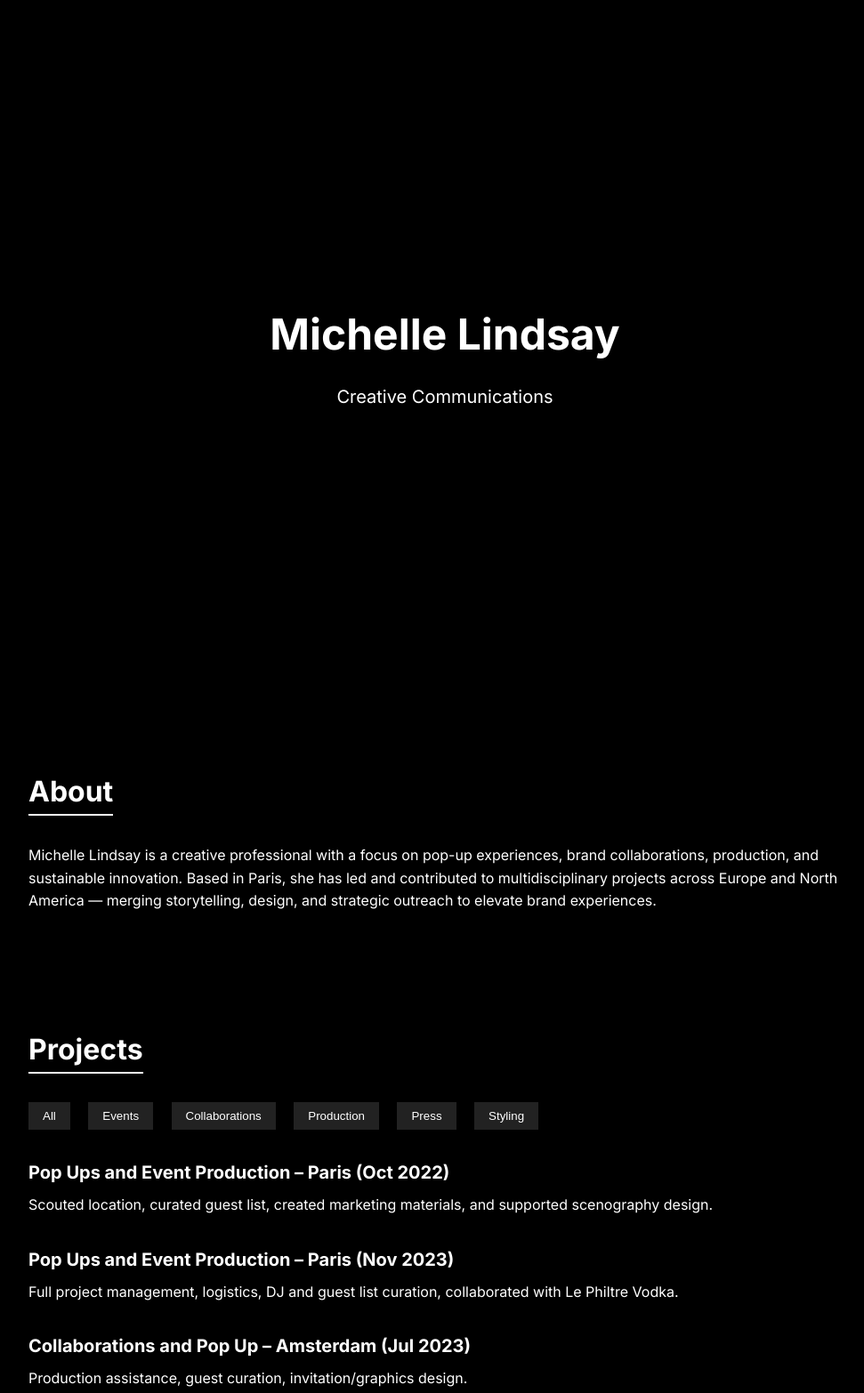
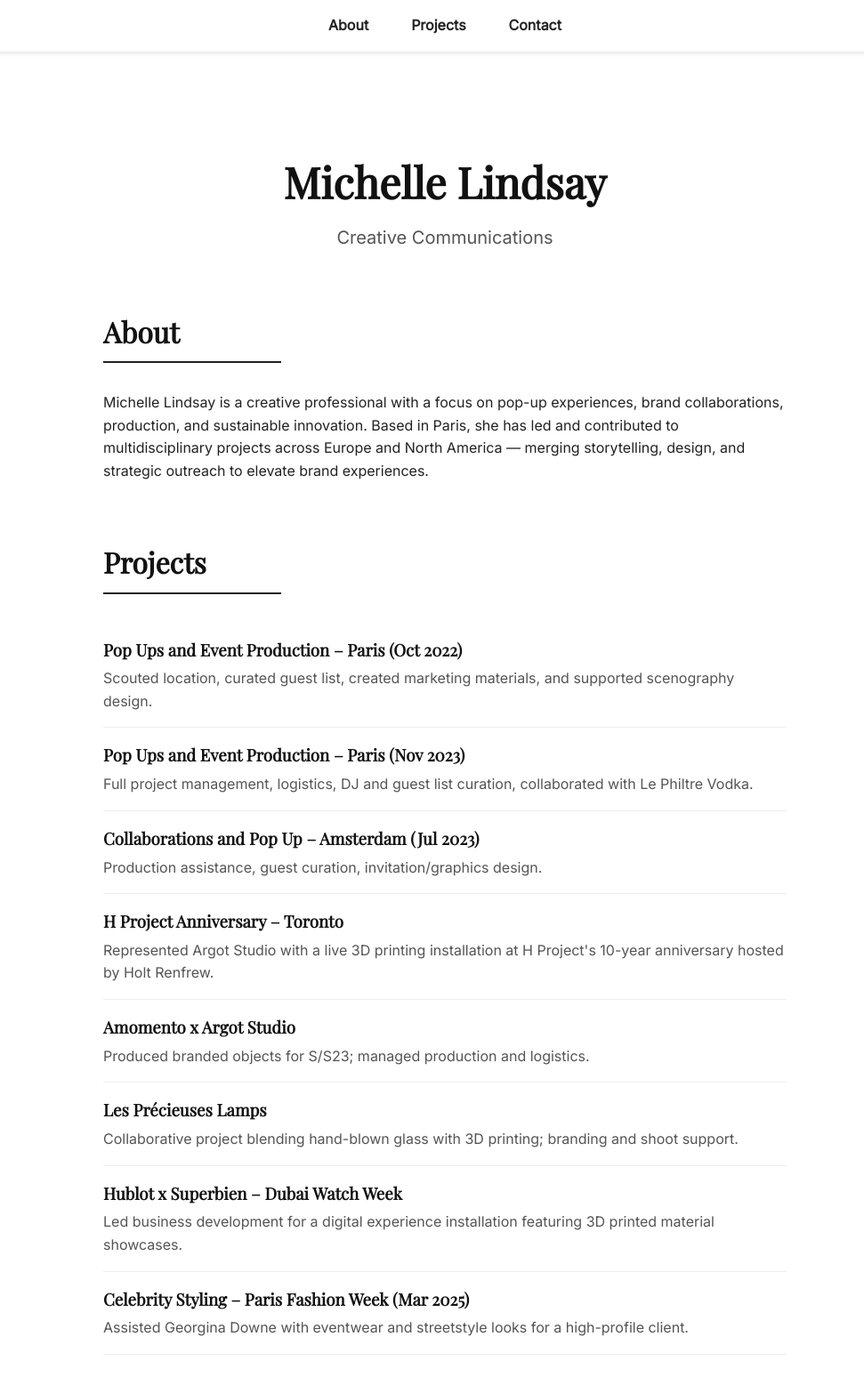
Before and after one commit to michellelindsay/michellelindsay, a plain HTML site: page index.html in a window 1280 px wide. Shown: the top 1566 px of the page at 89% size, without its empty margins (140-1111 px from the left). Drawn offline with nearby package versions, Linux system fonts and the light colour scheme.

Commit message:
Update index.html

```diff
--- a/index.html
+++ b/index.html
@@ -2,79 +2,129 @@
 <html lang="en">
 <head>
   <meta charset="UTF-8" />
-  <meta name="viewport" content="width=device-width, initial-scale=1.0" />
+  <meta name="viewport" content="width=device-width, initial-scale=1" />
   <title>Michelle Lindsay – Creative Communications</title>
-  <link href="https://fonts.googleapis.com/css2?family=Inter:wght@300;400;700&display=swap" rel="stylesheet" />
+  <link href="https://fonts.googleapis.com/css2?family=Playfair+Display&family=Inter&display=swap" rel="stylesheet" />
   <style>
-    * { margin: 0; padding: 0; box-sizing: border-box; }
+    /* Reset and base */
+    * {
+      margin: 0;
+      padding: 0;
+      box-sizing: border-box;
+    }
     body {
       font-family: 'Inter', sans-serif;
-      background: #000;
-      color: #fff;
+      background: #fff;
+      color: #222;
       line-height: 1.6;
+      padding-top: 70px; /* for sticky navbar */
     }
-    header, section, footer {
-      padding: 4rem 2rem;
-      max-width: 1000px;
-      margin: 0 auto;
+    a {
+      color: #0077cc;
+      text-decoration: none;
+      transition: color 0.3s ease;
     }
-    .hero {
-      height: 100vh;
-      display: flex;
-      flex-direction: column;
-      justify-content: center;
-      align-items: center;
+    a:hover {
+      color: #005fa3;
+    }
+    h1, h2, h3 {
+      font-family: 'Playfair Display', serif;
+      color: #111;
+    }
+    h1 {
+      font-size: 3rem;
       text-align: center;
-    }
-    .hero h1 {
-      font-size: 3rem;
+      margin-bottom: 0.2rem;
       font-weight: 700;
     }
-    .hero p {
+    h2.section-title {
+      font-size: 2rem;
+      border-bottom: 2px solid #222;
+      padding-bottom: 0.5rem;
+      margin-bottom: 2rem;
+      max-width: 200px;
+    }
+    /* Navbar */
+    nav.navbar {
+      position: fixed;
+      top: 0;
+      width: 100%;
+      background: #fff;
+      padding: 1rem 2rem;
+      box-shadow: 0 2px 5px rgba(0,0,0,0.1);
+      z-index: 1000;
+    }
+    nav.navbar ul {
+      display: flex;
+      justify-content: center;
+      gap: 3rem;
+      list-style: none;
+    }
+    nav.navbar a {
+      font-weight: 600;
+      font-size: 1rem;
+      color: #222;
+    }
+    nav.navbar a:hover {
+      color: #0077cc;
+    }
+    /* Container for sections */
+    section {
+      max-width: 800px;
+      margin: 0 auto 4rem auto;
+      padding: 0 1rem;
+    }
+    /* Hero / Intro */
+    header.hero {
+      text-align: center;
+      padding: 6rem 1rem 4rem;
+    }
+    header.hero p {
       font-size: 1.25rem;
-      margin-top: 1rem;
+      color: #555;
+      margin-top: 0.5rem;
     }
-    .section-title {
-      font-size: 2rem;
-      font-weight: 700;
-      margin-bottom: 2rem;
-      border-bottom: 2px solid #fff;
-      display: inline-block;
+    /* Projects */
+    .project {
+      border-bottom: 1px solid #eee;
+      padding: 1rem 0;
+      transition: background-color 0.3s ease;
     }
-    .project {
-      margin-bottom: 2rem;
+    .project:hover {
+      background-color: #f9f9f9;
     }
     .project h3 {
-      font-size: 1.25rem;
-      margin-bottom: 0.5rem;
+      margin-bottom: 0.3rem;
     }
-    .filter-buttons {
-      margin-bottom: 2rem;
+    .project p {
+      color: #555;
     }
-    .filter-buttons button {
-      margin-right: 1rem;
-      padding: 0.5rem 1rem;
-      border: none;
-      background: #222;
-      color: #fff;
-      cursor: pointer;
+    /* Contact */
+    #contact p {
+      margin-bottom: 1rem;
+      font-size: 1rem;
     }
-    footer {
-      text-align: center;
-      font-size: 0.9rem;
-      border-top: 1px solid #333;
-    }
-    a {
-      color: #1da1f2;
-      text-decoration: none;
-    }
+    /* Responsive */
     @media (max-width: 600px) {
-      .hero h1 { font-size: 2rem; }
-      .hero p { font-size: 1rem; }
+      h1 {
+        font-size: 2rem;
+      }
+      nav.navbar ul {
+        gap: 1.5rem;
+      }
     }
   </style>
 </head>
 <body>
+
+  <nav class="navbar">
+    <ul>
+      <li><a href="#about">About</a></li>
+      <li><a href="#projects">Projects</a></li>
+      <li><a href="#contact">Contact</a></li>
+    </ul>
+  </nav>
+
   <header class="hero">
     <h1>Michelle Lindsay</h1>
     <p>Creative Communications</p>
@@ -87,43 +137,35 @@
 
   <section id="projects">
     <h2 class="section-title">Projects</h2>
-    <div class="filter-buttons">
-      <button onclick="filterProjects('all')">All</button>
-      <button onclick="filterProjects('event')">Events</button>
-      <button onclick="filterProjects('collaboration')">Collaborations</button>
-      <button onclick="filterProjects('production')">Production</button>
-      <button onclick="filterProjects('press')">Press</button>
-      <button onclick="filterProjects('styling')">Styling</button>
-    </div>
-    <div class="project event">
+    <div class="project">
       <h3>Pop Ups and Event Production – Paris (Oct 2022)</h3>
       <p>Scouted location, curated guest list, created marketing materials, and supported scenography design.</p>
     </div>
-    <div class="project event">
+    <div class="project">
       <h3>Pop Ups and Event Production – Paris (Nov 2023)</h3>
       <p>Full project management, logistics, DJ and guest list curation, collaborated with Le Philtre Vodka.</p>
     </div>
-    <div class="project collaboration">
+    <div class="project">
       <h3>Collaborations and Pop Up – Amsterdam (Jul 2023)</h3>
       <p>Production assistance, guest curation, invitation/graphics design.</p>
     </div>
-    <div class="project collaboration">
+    <div class="project">
       <h3>H Project Anniversary – Toronto</h3>
       <p>Represented Argot Studio with a live 3D printing installation at H Project's 10-year anniversary hosted by Holt Renfrew.</p>
     </div>
-    <div class="project production">
+    <div class="project">
       <h3>Amomento x Argot Studio</h3>
       <p>Produced branded objects for S/S23; managed production and logistics.</p>
     </div>
-    <div class="project collaboration">
+    <div class="project">
       <h3>Les Précieuses Lamps</h3>
       <p>Collaborative project blending hand-blown glass with 3D printing; branding and shoot support.</p>
     </div>
-    <div class="project production">
+    <div class="project">
       <h3>Hublot x Superbien – Dubai Watch Week</h3>
       <p>Led business development for a digital experience installation featuring 3D printed material showcases.</p>
     </div>
-    <div class="project styling">
+    <div class="project">
       <h3>Celebrity Styling – Paris Fashion Week (Mar 2025)</h3>
       <p>Assisted Georgina Downe with eventwear and streetstyle looks for a high-profile client.</p>
     </div>
@@ -133,25 +175,18 @@
     <h2 class="section-title">Contact</h2>
     <p>Email: <a href="mailto:michellefranceslindsay@gmail.com">michellefranceslindsay@gmail.com</a></p>
     <p>Phone: +33 7 68 33 21 05</p>
-    <p>Instagram: <a href="https://www.instagram.com/georginadowne" target="_blank">@georginadowne</a></p>
+    <p>Instagram: <a href="https://www.instagram.com/michelllelindsay" target="_blank">@michelllelindsay</a></p>
     <p>Portfolio Drive: <a href="https://drive.google.com/drive/folders/12PpVg1vbL1BDzyXi-qg7PdJc1p1kBkcg" target="_blank">Google Drive Folder</a></p>
   </section>
 
-  <footer>
-    <p>&copy; 2025 Michelle Lindsay. Built for GitHub Pages.</p>
-  </footer>
-
   <script>
-    function filterProjects(category) {
-      const projects = document.querySelectorAll('.project');
-      projects.forEach(p => {
-        if (category === 'all') {
-          p.style.display = 'block';
-        } else {
-          p.style.display = p.classList.contains(category) ? 'block' : 'none';
-        }
+    // Smooth scroll for nav links
+    document.querySelectorAll('nav a[href^="#"]').forEach(anchor => {
+      anchor.addEventListener('click', function(e) {
+        e.preventDefault();
+        document.querySelector(this.getAttribute('href')).scrollIntoView({ behavior: 'smooth' });
       });
-    }
+    });
   </script>
 </body>
 </html>
```
